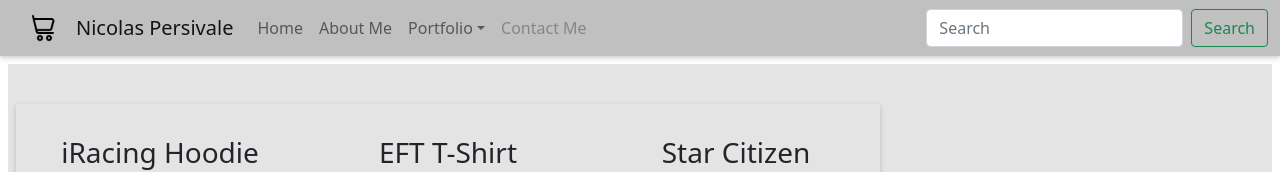
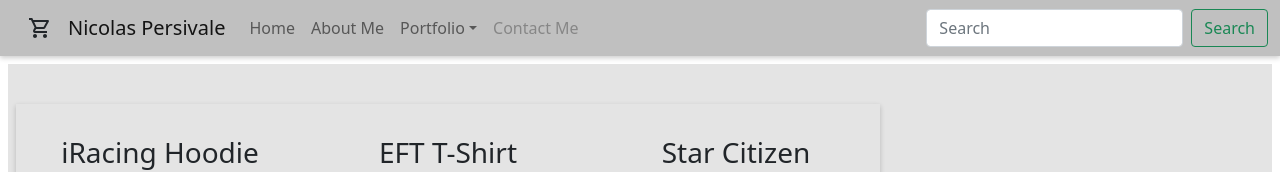
Before and after one commit to NPersivale/Proyecto-CoderhouseReactJS, a React (Create React App) app: page / in a window 1280 px wide. Shown: the top 172 px of the page. Built offline with nearby package versions, Linux system fonts and the light colour scheme.

Commit message:
replaced carticon with Material Icon

```diff
--- a/src/components/CartWidget.js
+++ b/src/components/CartWidget.js
@@ -1,8 +1,8 @@
-import pic from "../assets/shoppingcart.png"
+import ShoppingCartOutlinedIcon from '@mui/icons-material/ShoppingCartOutlined';
 
 const CartWidget = () => {
     return (
-        <img id="shoppingCart" src={pic} />
+        <ShoppingCartOutlinedIcon id="cartIcon"/>
     )
 }
 
--- a/src/styles.scss
+++ b/src/styles.scss
@@ -31,9 +31,7 @@ header {
     box-shadow: 0 2px 5px rgba(0, 0, 0, 0.2);
 }
 
-#shoppingCart{
-    width: 2rem;
-    height: 2rem;
+#cartIcon{
     margin: 0 1rem 0 1rem;
 }
 
```
Also changed, not shown: src/assets/shoppingcart.png (deleted).
